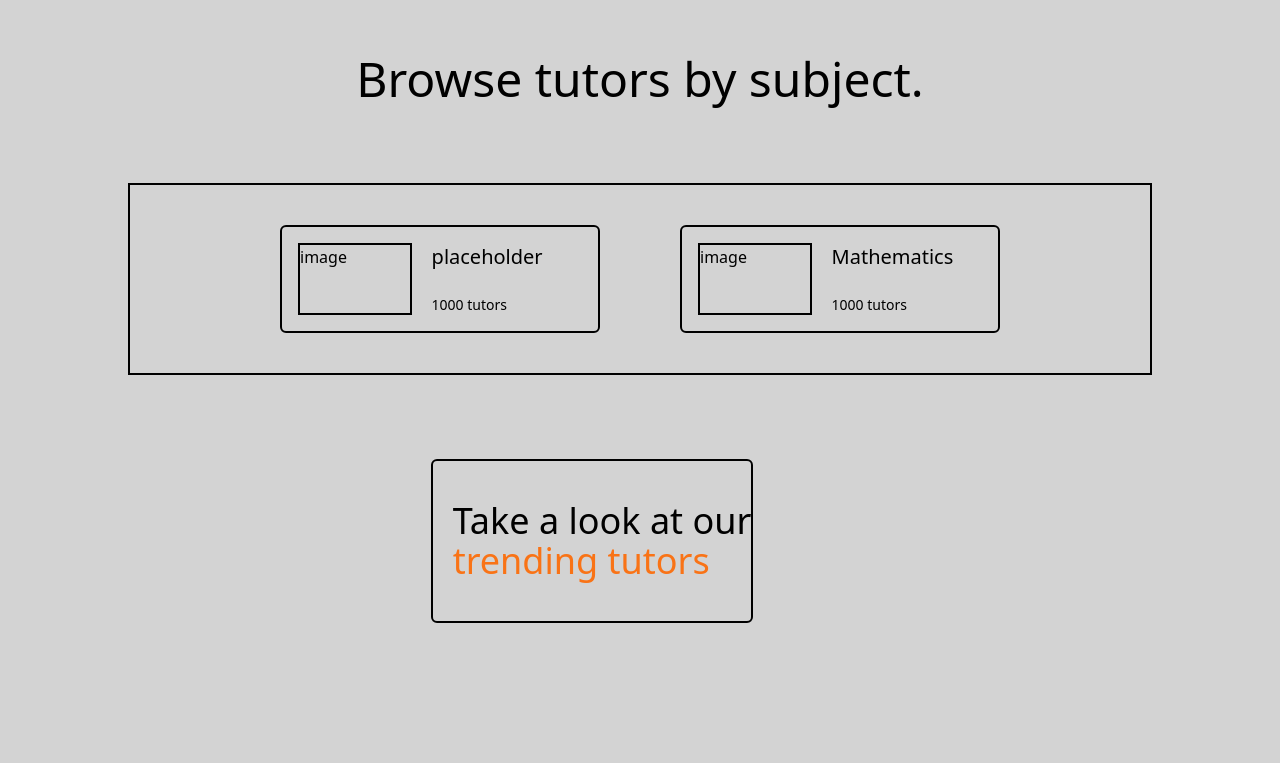
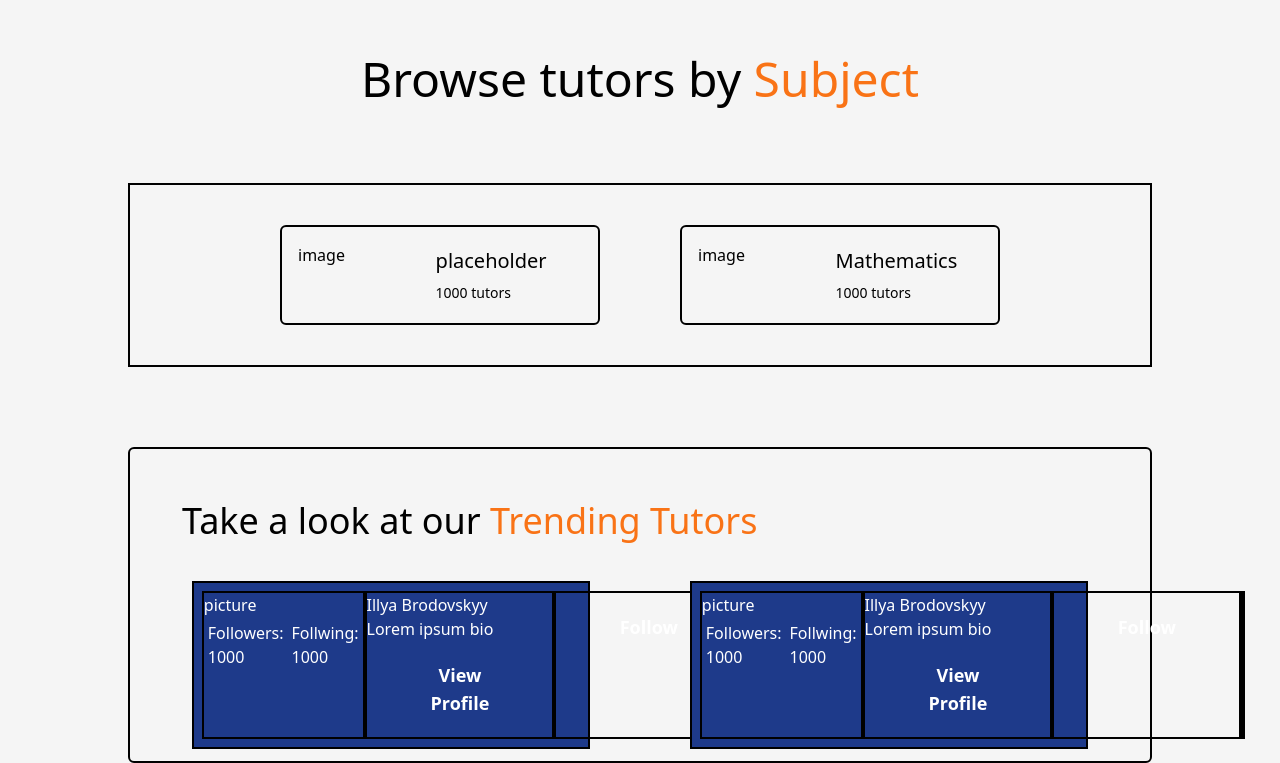
Before and after one commit to RodrigoKalvans/TutorAppGit, a Next.js app: page / in a window 1280 px wide. Shown: the part 1341-2104 px from the top of the page. Before the commit the page ends 2048 px from the top, so only its background shows below. Built offline with nearby package versions, Linux system fonts and the light colour scheme.

Commit message:
feat:tutor cards

```diff
--- a/src/components/subjectBox.tsx
+++ b/src/components/subjectBox.tsx
@@ -1,4 +1,5 @@
 // import {NextResponse} from "next/server";
+
 
 // TODO: Need to format number of tutors
 
@@ -13,16 +14,15 @@ export default function SubjectBox({img = "", subject = "placeholder"}: { img: s
 
 
   return (
-    <div className="bord rounded-md min-w-1/5 w-80 p-4 m-10 inline-flex hover:bg-white-800 hover:shadow">
-      <div className="bord h-full w-2/5">
+    <div className="bord rounded-md min-w-1/5 w-80 p-4 m-10 inline-flex hover:bg-gray-50 hover:shadow-xl">
+      <div className=" h-full w-2/5">
                 image
       </div>
       <div className="flex-col h-full pl-5 w-auto">
-        <div className="text-xl">
+        <div className="text-xl p-1">
           {subject}
         </div>
-        <br />
-        <div className="text-sm">
+        <div className="text-sm p-1">
           {plc} tutors
         </div>
       </div>
--- a/src/components/tutorCard.tsx
+++ b/src/components/tutorCard.tsx
@@ -1,10 +1,58 @@
+import Button from "./button";
+
+export default function TutorCard(id: number = 0) {
+  // get tutor from id
+  var name: string = "Illya Brodovskyy";
+  var bio: string = "Lorem ipsum bio";
+  var subject: string = "subject";
+
+  var followers: number = 1000;
+  var following: number = 1000;
 
 
-export default function TutorCard(id: number = 1) {
-  // get tutor from id
+  return (
+    <div className="bord bg-blue-900 w-2/5 text-white">
+        {/**
+         * 2 top section
+         */}
+        <div className="p-2 w-full flex">
 
-  return (
-    <div>
+            {/**
+             * image, followers and following
+             */}
+            <div className="w-1/2 bord">
+                picture
+                <div className="flex items-center justify-around">
+                    <span className="p-1">Followers: {followers}</span>
+                    <span className="p-1">Follwing: {following}</span>
+                </div>
+            </div>
+
+            {/**
+             * description
+             */}
+            <div className="w-1/2 bord">
+                {name}
+                <br/>
+                {bio}
+                <br/>
+                <Button text="View Profile" color="orange" link="/" />
+            </div>
+
+            {/**
+             * subject and contact
+             */}
+            <div className="bord w-1/2">
+                <Button text="Follow" color="blue" link="/" />
+            </div>
+
+            {/**
+             * reviews
+             */}
+            <div className="bord w-1/2">
+
+            </div>
+        </div>
 
     </div>
   );
--- a/src/pages/index.jsx
+++ b/src/pages/index.jsx
@@ -33,14 +33,15 @@ export default function Home() {
             </p>
           </div>
 
-          <div className="flex-col ml-20">
+          <div className="ml-20">
             <Button text="Browse" color="orange" link="" />
             <Button text="Join Us" color="blue" link="" />
           </div>
         </div>
 
         {/* Top subjects */}
-        <h1 className="content-center mt-80 p-20 text-bold text-5xl flex justify-center ">Browse tutors by subject.</h1>
+        <div>
+          <h1 className="content-center mt-80 p-20 text-bold text-5xl flex justify-center ">Browse tutors by&nbsp;<div className="text-orange-500 ">Subject</div></h1>
           <div className="flex justify-center">
             <div className="w-4/5 bord max-w-1/5 flex justify-center">
               {/* {subjects.map((s) => {
@@ -53,12 +54,16 @@ export default function Home() {
               <SubjectBox subject="Mathematics" />
             </div>
           </div>
+        </div>
 
         {/* Top tutors */}
-        <div className="flex justify-center m-20 w-4/5 p-1">
-          <div className="bord rounded-md flex justify-center">
-            <div className="text-4xl pl-5 py-10">Take a look at our <div className="text-orange-500">trending tutors</div></div>
+        <div className="flex justify-center mt-20 w-full">
+          <div className="bord rounded-md w-4/5 flex-col justify-center p-3">
+            <div className="text-4xl pl-10 py-10 w-full">Take a look at our <span className="text-orange-500">Trending Tutors</span></div>
+            <div className="flex items-center justify-around">
               <TutorCard />
+              <TutorCard />
+            </div>
           </div>
         </div>
 
--- a/src/styles/globals.css
+++ b/src/styles/globals.css
@@ -19,7 +19,7 @@ body {
 }
 
 body {
-  background-color: lightgrey;
+  background-color: whitesmoke;
 }
 
 a {
```
Lines whose indentation alone changed are shown as unchanged.
